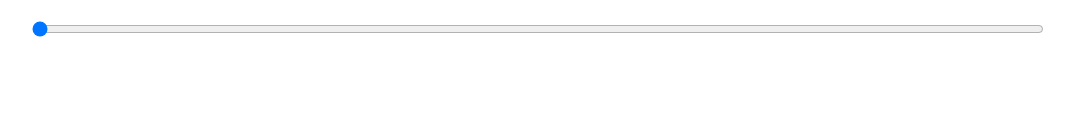
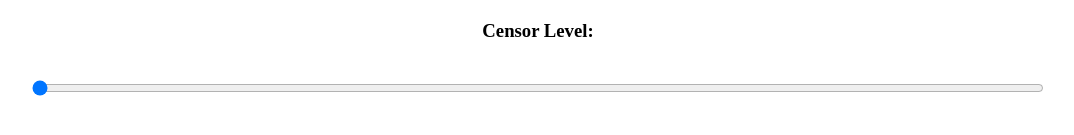
Before and after one commit to jackofclubsasmr/BetaPlayer, a plain HTML site: page index.html in a window 1280 px wide. Shown: the part 371-506 px from the top of the page, without its empty margins (102-1176 px from the left). Drawn offline with Linux system fonts and the light colour scheme.

Commit message:
Added "censor level"

```diff
--- a/index.html
+++ b/index.html
@@ -8,7 +8,10 @@
 <body>
     <div id="video-container">
         <video id="video-player" controls></video>
-        <input type="range" id="video-slider" min="0" max="3" step="1" value="0">
+        <div id="slider-container">
+            <h3>Censor Level:</h3>
+            <input type="range" id="video-slider" min="0" max="3" step="1" value="0">
+        </div>
         <div id="overlay">
             <h2 id="flashing-text">Flashing Text</h2>
         </div>
```
